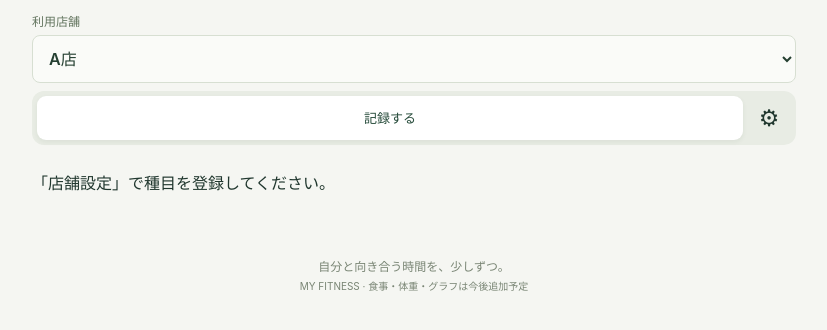
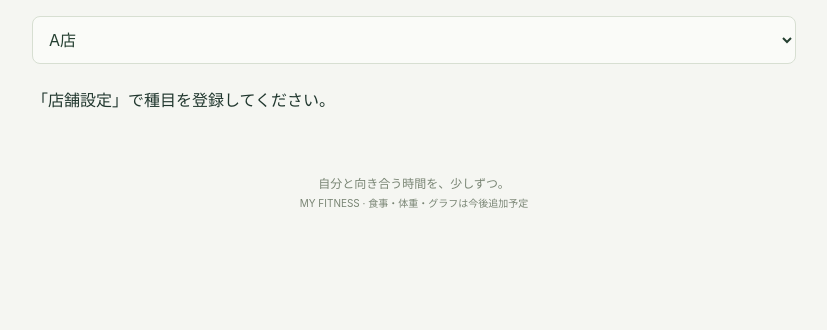
Before and after one commit to Mew0812/fitness-app, a React (Vite) app: page / in a window 1280 px wide. Both pictures are taken after a click on the button "A店". Shown: the top 330 px of the page, without its empty margins (226-1053 px from the left). Built offline with nearby package versions, Linux system fonts and the light colour scheme.

Commit message:
Open settings from the store selector

```diff
--- a/src/App.css
+++ b/src/App.css
@@ -126,3 +126,6 @@ textarea{font:inherit;font-size:16px;display:block;width:100%;min-height:120px;r
 
 .growth-recent { list-style: none; padding: 0; margin: 12px 0 0; font-size: 14px; }
 .growth-recent li { padding-block: 4px; overflow-wrap: anywhere; }
+
+.settings-links { display: grid; grid-template-columns: minmax(0, 1fr); gap: 6px; margin-top: 10px; }
+.settings-links button { text-align: start; padding-inline: 12px; }
--- a/src/App.tsx
+++ b/src/App.tsx
@@ -60,7 +60,6 @@ export default function App() {
   const [weight, setWeight] = useState('')
   const [reps, setReps] = useState('')
   const [sets, setSets] = useState(0)
-  const settingsMenu = useRef<HTMLDetailsElement>(null)
   const exerciseForm = useRef<HTMLFormElement>(null)
   useEffect(() => { loadData().then(d => {setData(d); setReady(true)}).catch(() => setMessage('データを読み込めません。Safariの通常モードで再読み込みしてください。')) }, [])
   async function commit(next: Data) {
@@ -125,7 +124,6 @@ export default function App() {
   const exercises = store ? availableExercises(data,store) : []
   const selectedExercise = (editing ? data.exercises : exercises).find(x => x.id === exerciseId)
   function chooseStore(value: StoreChoice) {
-    if (settingsMenu.current) settingsMenu.current.open = false
     setStore(value);setTab('record');reset();setExerciseId('');setWeight('')
   }
   const editedRecord = data.workouts.find(record=>record.id===editing)
@@ -190,34 +188,30 @@ export default function App() {
     </div></main></div>
   return <div className="app">
     <main>{!recordingScreen && reminder}
-    {!recordingScreen && <><label className="store-switch">利用店舗<select aria-label="利用店舗" value={store} disabled={busy} onChange={e=>{if(!editing || confirm('店舗を切り替えると編集中の入力は破棄されます。切り替えますか？')) chooseStore(e.target.value as StoreChoice)}}>{data.stores.map(s=><option key={s.id} value={s.id}>{s.name}</option>)}<option value="other">その他（全店舗の種目）</option></select></label>
-    <nav className="main-menu" aria-label="メインメニュー">
-      {([['record','記録する']] as const).map(([id,label]) =>
-        <button key={id} className={tab === id ? 'active' : ''} aria-current={tab === id ? 'page' : undefined}
-          onClick={() => { if (settingsMenu.current) settingsMenu.current.open = false; setTab(id) }}>{label}</button>
-      )}
-      <details className="settings-menu" ref={settingsMenu} onKeyDown={event => {
-        if (event.key === 'Escape' && event.currentTarget.open) {
-          event.currentTarget.open = false
-          event.currentTarget.querySelector('summary')?.focus()
-        }
-      }}>
-        <summary aria-label="設定メニュー" className={['history','exercises','stores','backup'].includes(tab) ? 'active' : ''}>
-          <span aria-hidden="true">⚙</span>
-        </summary>
-        <div className="settings-panel">
-          {([['history','履歴'],['exercises','種目の管理'],['stores','店舗設定'],['backup','バックアップ・復元']] as const).map(([id,label]) =>
-            <button key={id} aria-current={tab === id ? 'page' : undefined} onClick={() => {
-              if (settingsMenu.current) {
-                settingsMenu.current.open = false
-                settingsMenu.current.querySelector('summary')?.focus()
-              }
-              setTab(id)
-            }}>{label}</button>
-          )}
-        </div>
-      </details>
-    </nav></>}
+    {!recordingScreen && <>
+      <div className="store-switch">
+        <select aria-label="店舗を選択" value={store} disabled={busy} onChange={event => {
+          if (event.target.value === '__settings__') {
+            setTab('settings')
+            return
+          }
+          chooseStore(event.target.value)
+        }}>
+          {data.stores.map(row => <option key={row.id} value={row.id}>{row.name}</option>)}
+          <option value="other">その他（全店舗の種目）</option>
+          <optgroup label="────────"><option value="__settings__">設定</option></optgroup>
+        </select>
+      </div>
+      {tab !== 'record' && <button type="button" onClick={() => {
+        reset()
+        setExerciseId('')
+        setTab('record')
+      }}>種目一覧に戻る</button>}
+      {tab === 'settings' && <nav className="settings-links" aria-label="設定メニュー">
+        {([['history','履歴'],['exercises','種目の管理'],['stores','店舗設定'],['backup','バックアップ・復元']] as const)
+          .map(([id,label]) => <button key={id} type="button" onClick={() => setTab(id)}>{label}</button>)}
+      </nav>}
+    </>}
     {!recordingScreen && <p role="status" className="status">{tab === 'record' && !selectedExercise && message === '端末に保存しました。' ? '' : message}</p>}
     <fieldset disabled={!ready || busy} className="workspace">
     {tab === 'record' && !selectedExercise && <section>
```
Also changed, not shown: 1 other file (tests, documents, lock files or other folders).
